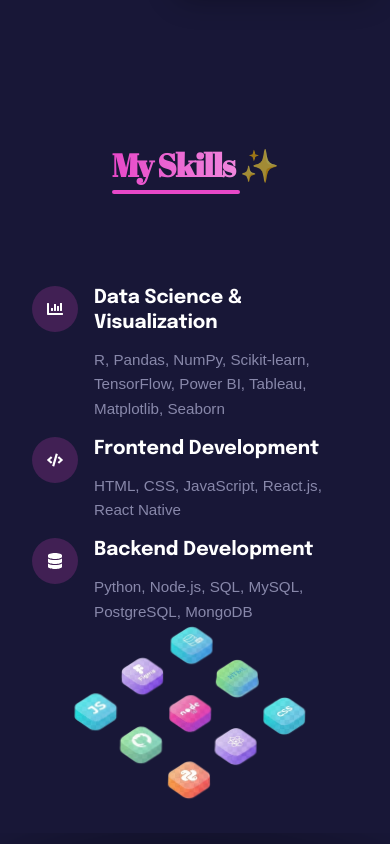
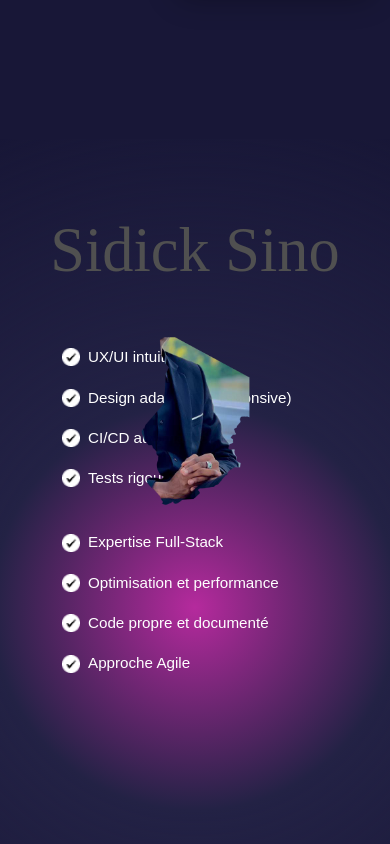
Before and after one commit to sidicksino/SidickPortfolio, a React (Vite) app: page / in a window 390 px wide. Shown: the part 2260-3104 px from the top of the page. Built offline with nearby package versions, Linux system fonts and the light colour scheme; a web font is replaced by a local one.

Commit message:
fix error Could not resolve fixing responsibility on mobile

```diff
--- a/src/App.jsx
+++ b/src/App.jsx
@@ -34,8 +34,8 @@ function App() {
               <Navbar />
               <Hero />
               <About />
+              <Art />
               <Skills />
-              <Art />
               <Projects />
               <Services />
               <Contact />
--- a/src/components/art/Art.css
+++ b/src/components/art/Art.css
@@ -1,7 +1,7 @@
 /* ===== ART SECTION ===== */
 #art {
-  position: relative;
-  min-height: 100dvh;
+  /* position: relative;
+  min-height: 100dvh; */
   padding: 5rem 1.25rem;
   display: flex;
   flex-direction: column;
@@ -10,8 +10,8 @@
 
   background: radial-gradient(
     circle at center,
-    #434343 0%,
-    #000 50%,
+    #b52a9d 0%,
+    #232245 40%,
     transparent 100%
   );
   overflow: hidden;
@@ -80,7 +80,7 @@
   height: 100%;
   object-fit: contain;
 
-  mask-image: url("/images/mask-imag1.png");
+  mask-image: url("/images/mask-img.png");
   mask-repeat: no-repeat;
   mask-position: center;
   mask-size: 50%;
```
Also changed, not shown: public/images/mask-img.png.
